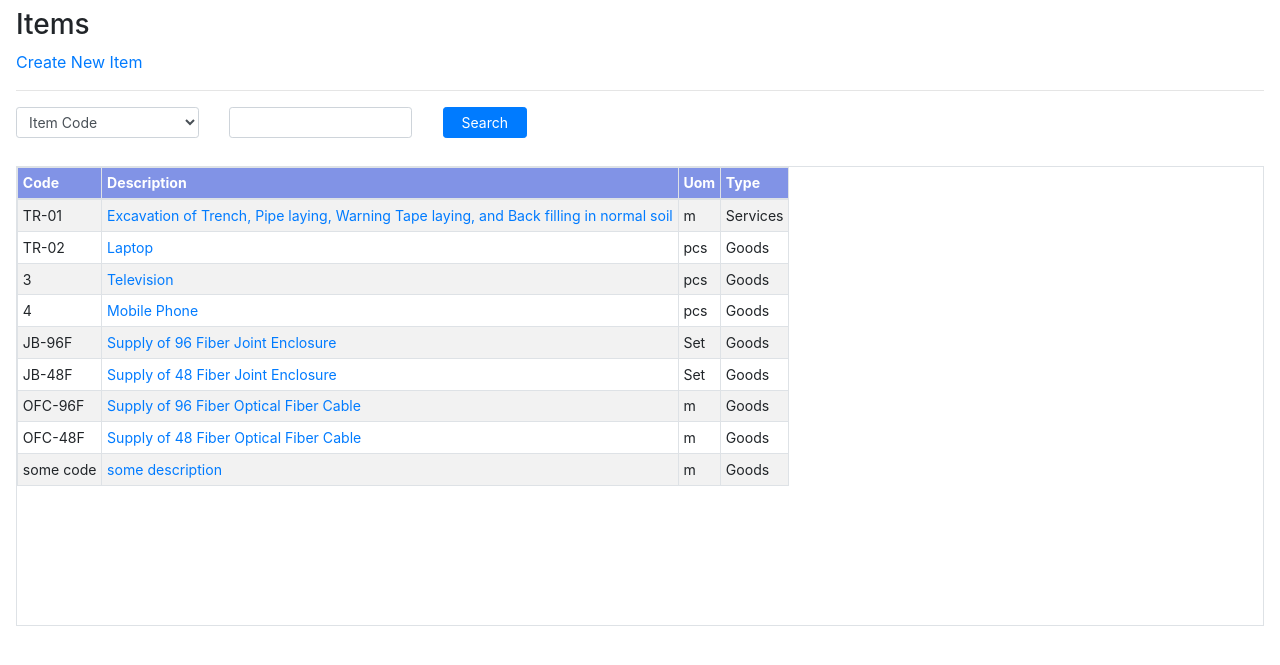
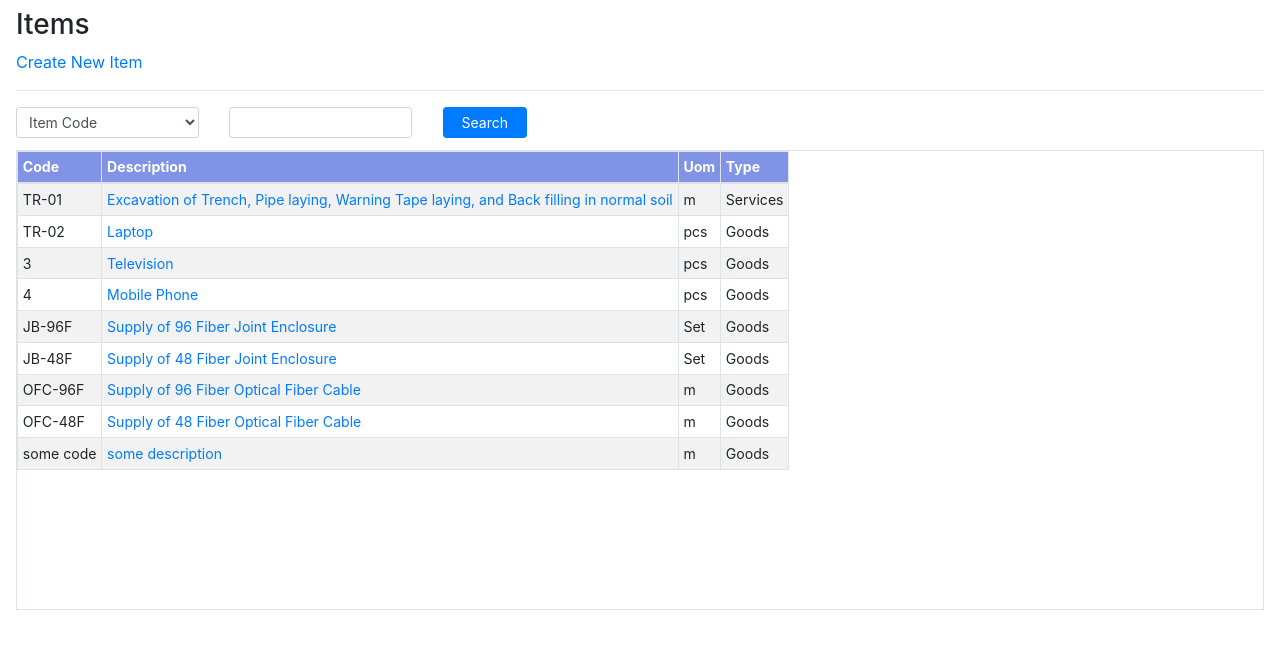
Before and after one commit to asifmanan/conceptone, a Django app: page /items/ in a window 1280 px wide. Shown: the part 56-721 px from the top of the page. Run offline with Django 3.2, Linux system fonts and the light colour scheme; data comes from the database, SQL or seed files in the repository; some libraries are stand-ins or nearby versions.

Commit message:
small change to base display table

```diff
--- a/conceptone/templates/crudbasic/basedisplay.html
+++ b/conceptone/templates/crudbasic/basedisplay.html
@@ -5,7 +5,7 @@
 <a class="" href="{% url create_link.value %}">{{ create_link.name }}</a>
 <hr class="">
 <form method="POST">{% csrf_token %}
-  <div class="row mb-2">
+  <div class="row mb-0">
     <div class="col-xl-2 col-lg-3 col-md-4 mb-2">
       {{ search_form.search_by}}
     </div>
@@ -19,7 +19,7 @@
 </form>
 <div class="row">
   <div class="col-md-12">
-    <div class="mt-2 pb-3 pt-1">
+    <div class="mt-0 pb-3 pt-1">
     {% if page_data %}
     <table class="table table-bordered table-striped table-sm table-properties">
       <thead class="">
```
